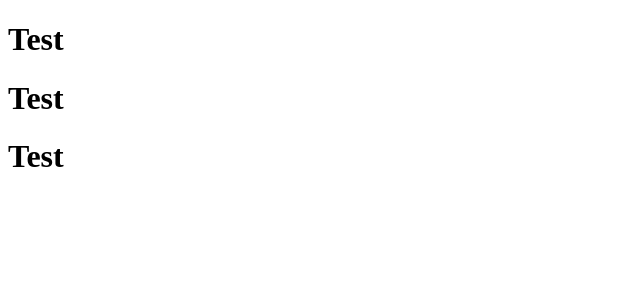
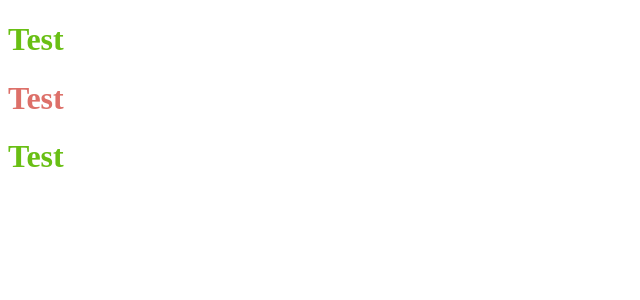
Before and after one commit to Eliana-Abate/proj-html-vuejs, a Vue app: page / in a window 1280 px wide. Shown: the top 300 px of the page, without its empty margins (0-640 px from the left). Built offline with nearby package versions, Linux system fonts and the light colour scheme.

Commit message:
imported file variables.scc in components and tested colors

```diff
--- a/src/components/Footer.vue
+++ b/src/components/Footer.vue
@@ -11,4 +11,8 @@ export default {
 </script>
 
 <style lang="scss" scoped>
+@import "../assets/scss/_variables.scss";
+h1 {
+  color: $lima;
+}
 </style>
--- a/src/components/Header.vue
+++ b/src/components/Header.vue
@@ -11,4 +11,8 @@ export default {
 </script>
 
 <style lang="scss" scoped>
+@import "../assets/scss/_variables.scss";
+h1 {
+  color: $lima;
+}
 </style>
--- a/src/components/Main.vue
+++ b/src/components/Main.vue
@@ -11,4 +11,8 @@ export default {
 </script>
 
 <style lang="scss" scoped>
+@import "../assets/scss/_variables.scss";
+h1 {
+  color: $sunglo;
+}
 </style>
```
Also changed, not shown: 7 other files (tests, documents, lock files or other folders).
